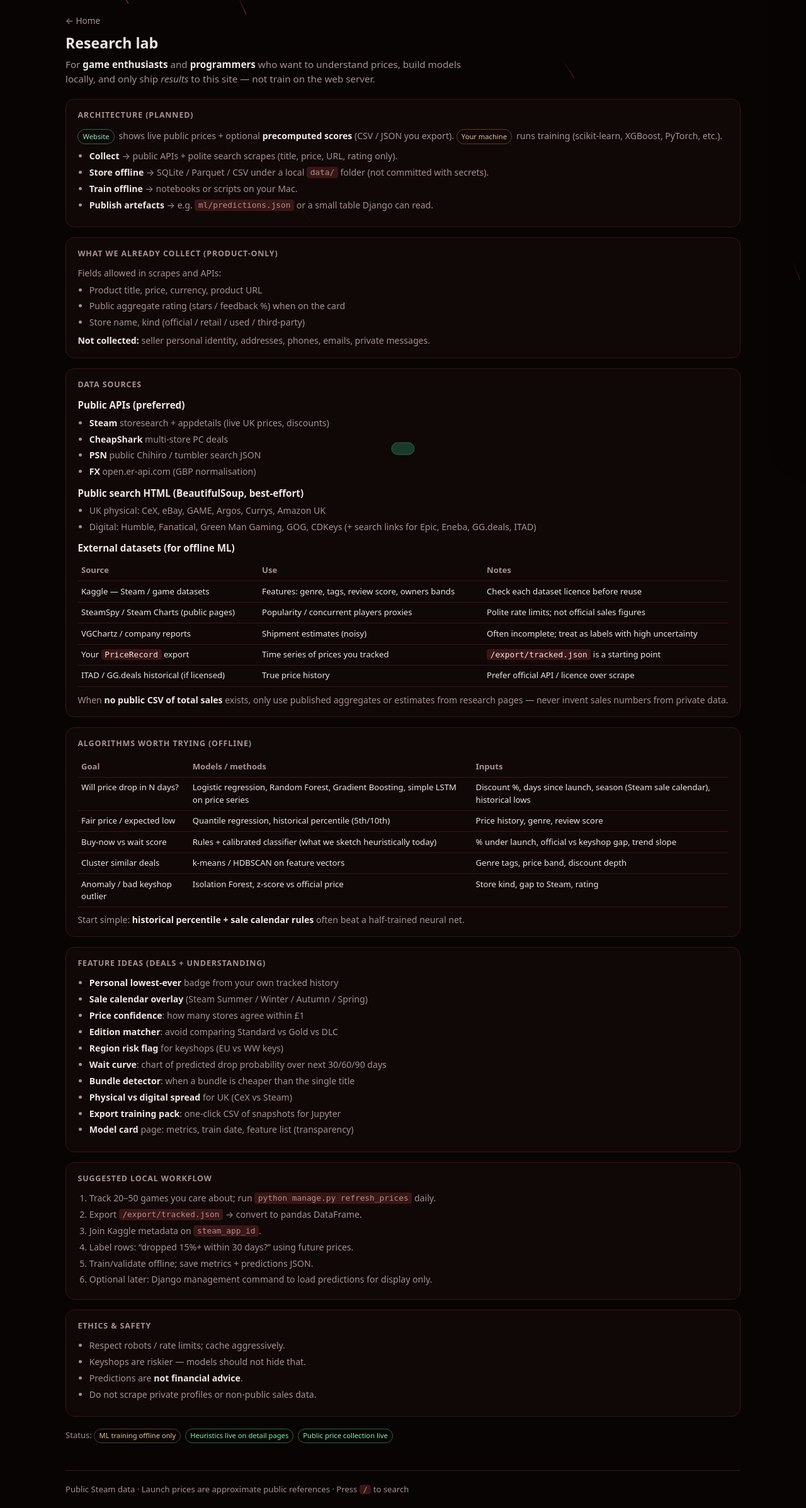
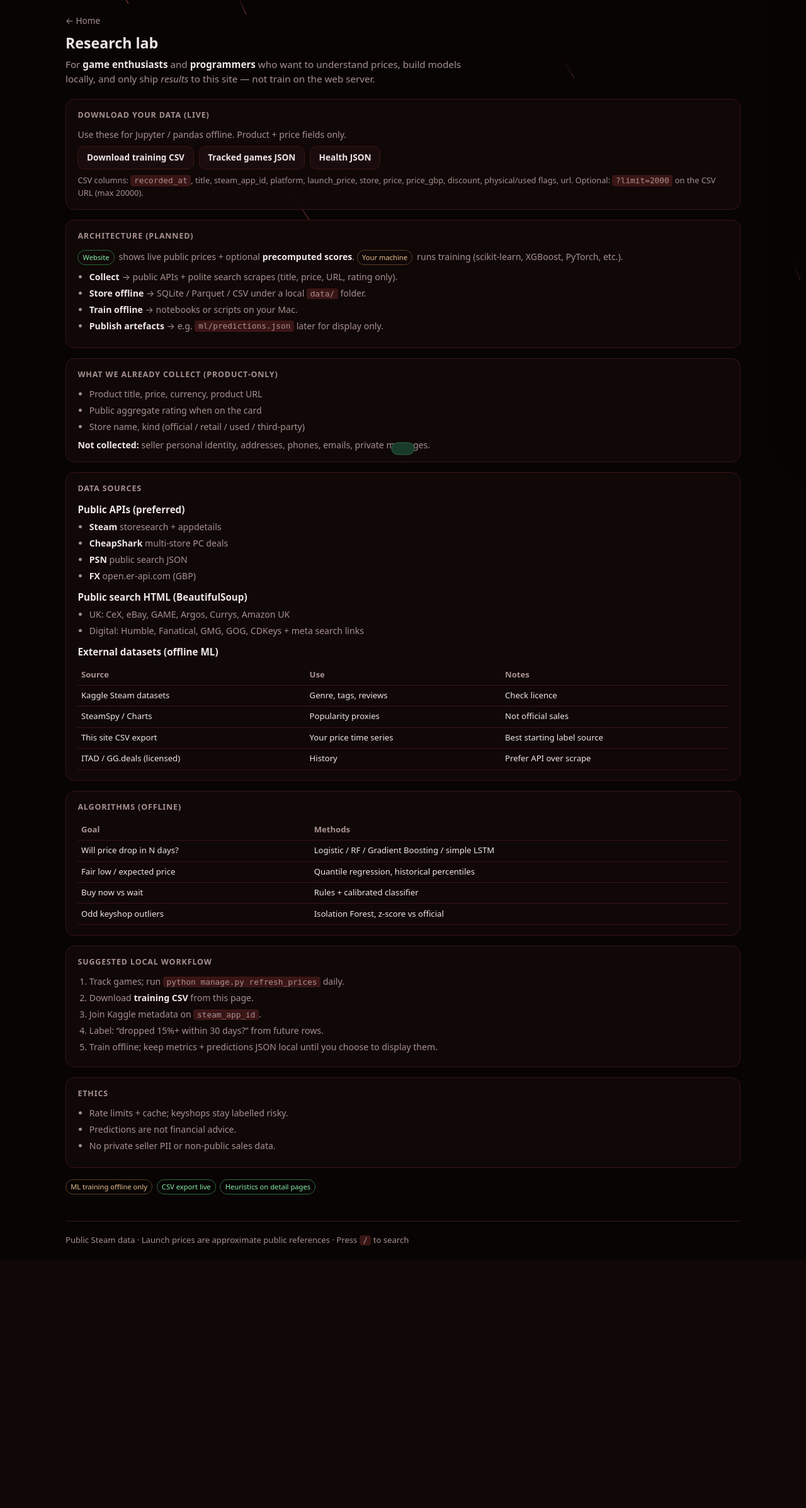
Before and after one commit to harinivasanc2000/django-game-price-tracker, a Django app: page /research/ in a window 1280 px wide. Shown: the part 81-2476 px from the top of the page at 63% size. After the commit the page ends 2059 px from the top, so only its background shows below. Run offline with Django 5.2, Linux system fonts and the light colour scheme; data comes from the database, SQL or seed files in the repository; data that the repository does not hold is empty; parts of the project's set-up code (start-up, migrations or seed data) failed here and were passed over.

Commit message:
Research lab: live export download links

```diff
--- a/templates/games/research.html
+++ b/templates/games/research.html
@@ -32,6 +32,13 @@
   .lab table { width: 100%; border-collapse: collapse; font-size: 0.82rem; margin-top: 0.5rem; }
   .lab th, .lab td { text-align: left; padding: 0.4rem 0.35rem; border-bottom: 1px solid var(--border); vertical-align: top; }
   .lab th { color: var(--muted); font-weight: 600; }
+  .lab .dl-row { display: flex; flex-wrap: wrap; gap: 0.5rem; margin-top: 0.5rem; }
+  .lab .dl-btn {
+    display: inline-block; padding: 0.45rem 0.85rem; border-radius: 10px;
+    border: 1px solid var(--border); background: #1a0c0c; color: var(--text);
+    text-decoration: none !important; font-size: 0.85rem; font-weight: 600;
+  }
+  .lab .dl-btn:hover { border-color: var(--accent2); color: var(--accent2); }
 </style>
 {% endblock %}
 
@@ -45,25 +52,39 @@
   </p>
 
   <section>
+    <h2>Download your data (live)</h2>
+    <p>Use these for Jupyter / pandas offline. Product + price fields only.</p>
+    <div class="dl-row">
+      <a class="dl-btn" href="{% url 'games:export_training_csv' %}">Download training CSV</a>
+      <a class="dl-btn" href="{% url 'games:export_tracked' %}">Tracked games JSON</a>
+      <a class="dl-btn" href="{% url 'games:health' %}">Health JSON</a>
+    </div>
+    <p style="margin-top:0.55rem;font-size:0.8rem;">
+      CSV columns: <code>recorded_at</code>, title, steam_app_id, platform, launch_price,
+      store, price, price_gbp, discount, physical/used flags, url.
+      Optional: <code>?limit=2000</code> on the CSV URL (max 20000).
+    </p>
+  </section>
+
+  <section>
     <h2>Architecture (planned)</h2>
     <p>
-      <span class="pill ok">Website</span> shows live public prices + optional <strong>precomputed scores</strong> (CSV / JSON you export).
+      <span class="pill ok">Website</span> shows live public prices + optional <strong>precomputed scores</strong>.
       <span class="pill later">Your machine</span> runs training (scikit-learn, XGBoost, PyTorch, etc.).
     </p>
     <ul>
       <li><strong>Collect</strong> → public APIs + polite search scrapes (title, price, URL, rating only).</li>
-      <li><strong>Store offline</strong> → SQLite / Parquet / CSV under a local <code>data/</code> folder (not committed with secrets).</li>
+      <li><strong>Store offline</strong> → SQLite / Parquet / CSV under a local <code>data/</code> folder.</li>
       <li><strong>Train offline</strong> → notebooks or scripts on your Mac.</li>
-      <li><strong>Publish artefacts</strong> → e.g. <code>ml/predictions.json</code> or a small table Django can read.</li>
+      <li><strong>Publish artefacts</strong> → e.g. <code>ml/predictions.json</code> later for display only.</li>
     </ul>
   </section>
 
   <section>
     <h2>What we already collect (product-only)</h2>
-    <p>Fields allowed in scrapes and APIs:</p>
     <ul>
       <li>Product title, price, currency, product URL</li>
-      <li>Public aggregate rating (stars / feedback %) when on the card</li>
+      <li>Public aggregate rating when on the card</li>
       <li>Store name, kind (official / retail / used / third-party)</li>
     </ul>
     <p><strong>Not collected:</strong> seller personal identity, addresses, phones, emails, private messages.</p>
@@ -73,128 +94,61 @@
     <h2>Data sources</h2>
     <h3>Public APIs (preferred)</h3>
     <ul>
-      <li><strong>Steam</strong> storesearch + appdetails (live UK prices, discounts)</li>
+      <li><strong>Steam</strong> storesearch + appdetails</li>
       <li><strong>CheapShark</strong> multi-store PC deals</li>
-      <li><strong>PSN</strong> public Chihiro / tumbler search JSON</li>
-      <li><strong>FX</strong> open.er-api.com (GBP normalisation)</li>
+      <li><strong>PSN</strong> public search JSON</li>
+      <li><strong>FX</strong> open.er-api.com (GBP)</li>
     </ul>
-    <h3>Public search HTML (BeautifulSoup, best-effort)</h3>
+    <h3>Public search HTML (BeautifulSoup)</h3>
     <ul>
-      <li>UK physical: CeX, eBay, GAME, Argos, Currys, Amazon UK</li>
-      <li>Digital: Humble, Fanatical, Green Man Gaming, GOG, CDKeys (+ search links for Epic, Eneba, GG.deals, ITAD)</li>
+      <li>UK: CeX, eBay, GAME, Argos, Currys, Amazon UK</li>
+      <li>Digital: Humble, Fanatical, GMG, GOG, CDKeys + meta search links</li>
     </ul>
-    <h3>External datasets (for offline ML)</h3>
+    <h3>External datasets (offline ML)</h3>
     <table>
       <tr><th>Source</th><th>Use</th><th>Notes</th></tr>
-      <tr>
-        <td>Kaggle — Steam / game datasets</td>
-        <td>Features: genre, tags, review score, owners bands</td>
-        <td>Check each dataset licence before reuse</td>
-      </tr>
-      <tr>
-        <td>SteamSpy / Steam Charts (public pages)</td>
-        <td>Popularity / concurrent players proxies</td>
-        <td>Polite rate limits; not official sales figures</td>
-      </tr>
-      <tr>
-        <td>VGChartz / company reports</td>
-        <td>Shipment estimates (noisy)</td>
-        <td>Often incomplete; treat as labels with high uncertainty</td>
-      </tr>
-      <tr>
-        <td>Your <code>PriceRecord</code> export</td>
-        <td>Time series of prices you tracked</td>
-        <td><code>/export/tracked.json</code> is a starting point</td>
-      </tr>
-      <tr>
-        <td>ITAD / GG.deals historical (if licensed)</td>
-        <td>True price history</td>
-        <td>Prefer official API / licence over scrape</td>
-      </tr>
+      <tr><td>Kaggle Steam datasets</td><td>Genre, tags, reviews</td><td>Check licence</td></tr>
+      <tr><td>SteamSpy / Charts</td><td>Popularity proxies</td><td>Not official sales</td></tr>
+      <tr><td>This site CSV export</td><td>Your price time series</td><td>Best starting label source</td></tr>
+      <tr><td>ITAD / GG.deals (licensed)</td><td>History</td><td>Prefer API over scrape</td></tr>
     </table>
-    <p style="margin-top:0.65rem;">
-      When <strong>no public CSV of total sales</strong> exists, only use published aggregates or estimates from
-      research pages — never invent sales numbers from private data.
-    </p>
   </section>
 
   <section>
-    <h2>Algorithms worth trying (offline)</h2>
+    <h2>Algorithms (offline)</h2>
     <table>
-      <tr><th>Goal</th><th>Models / methods</th><th>Inputs</th></tr>
-      <tr>
-        <td>Will price drop in N days?</td>
-        <td>Logistic regression, Random Forest, Gradient Boosting, simple LSTM on price series</td>
-        <td>Discount %, days since launch, season (Steam sale calendar), historical lows</td>
-      </tr>
-      <tr>
-        <td>Fair price / expected low</td>
-        <td>Quantile regression, historical percentile (5th/10th)</td>
-        <td>Price history, genre, review score</td>
-      </tr>
-      <tr>
-        <td>Buy-now vs wait score</td>
-        <td>Rules + calibrated classifier (what we sketch heuristically today)</td>
-        <td>% under launch, official vs keyshop gap, trend slope</td>
-      </tr>
-      <tr>
-        <td>Cluster similar deals</td>
-        <td>k-means / HDBSCAN on feature vectors</td>
-        <td>Genre tags, price band, discount depth</td>
-      </tr>
-      <tr>
-        <td>Anomaly / bad keyshop outlier</td>
-        <td>Isolation Forest, z-score vs official price</td>
-        <td>Store kind, gap to Steam, rating</td>
-      </tr>
+      <tr><th>Goal</th><th>Methods</th></tr>
+      <tr><td>Will price drop in N days?</td><td>Logistic / RF / Gradient Boosting / simple LSTM</td></tr>
+      <tr><td>Fair low / expected price</td><td>Quantile regression, historical percentiles</td></tr>
+      <tr><td>Buy now vs wait</td><td>Rules + calibrated classifier</td></tr>
+      <tr><td>Odd keyshop outliers</td><td>Isolation Forest, z-score vs official</td></tr>
     </table>
-    <p style="margin-top:0.55rem;">
-      Start simple: <strong>historical percentile + sale calendar rules</strong> often beat a half-trained neural net.
-    </p>
-  </section>
-
-  <section>
-    <h2>Feature ideas (deals + understanding)</h2>
-    <ul>
-      <li><strong>Personal lowest-ever</strong> badge from your own tracked history</li>
-      <li><strong>Sale calendar overlay</strong> (Steam Summer / Winter / Autumn / Spring)</li>
-      <li><strong>Price confidence</strong>: how many stores agree within £1</li>
-      <li><strong>Edition matcher</strong>: avoid comparing Standard vs Gold vs DLC</li>
-      <li><strong>Region risk flag</strong> for keyshops (EU vs WW keys)</li>
-      <li><strong>Wait curve</strong>: chart of predicted drop probability over next 30/60/90 days</li>
-      <li><strong>Bundle detector</strong>: when a bundle is cheaper than the single title</li>
-      <li><strong>Physical vs digital spread</strong> for UK (CeX vs Steam)</li>
-      <li><strong>Export training pack</strong>: one-click CSV of snapshots for Jupyter</li>
-      <li><strong>Model card</strong> page: metrics, train date, feature list (transparency)</li>
-    </ul>
   </section>
 
   <section>
     <h2>Suggested local workflow</h2>
     <ol style="margin-left:1.15rem;color:var(--muted);font-size:0.88rem;line-height:1.55;">
-      <li>Track 20–50 games you care about; run <code>python manage.py refresh_prices</code> daily.</li>
-      <li>Export <code>/export/tracked.json</code> → convert to pandas DataFrame.</li>
+      <li>Track games; run <code>python manage.py refresh_prices</code> daily.</li>
+      <li>Download <strong>training CSV</strong> from this page.</li>
       <li>Join Kaggle metadata on <code>steam_app_id</code>.</li>
-      <li>Label rows: “dropped 15%+ within 30 days?” using future prices.</li>
-      <li>Train/validate offline; save metrics + predictions JSON.</li>
-      <li>Optional later: Django management command to load predictions for display only.</li>
+      <li>Label: “dropped 15%+ within 30 days?” from future rows.</li>
+      <li>Train offline; keep metrics + predictions JSON local until you choose to display them.</li>
     </ol>
   </section>
 
   <section>
-    <h2>Ethics & safety</h2>
+    <h2>Ethics</h2>
     <ul>
-      <li>Respect robots / rate limits; cache aggressively.</li>
-      <li>Keyshops are riskier — models should not hide that.</li>
-      <li>Predictions are <strong>not financial advice</strong>.</li>
-      <li>Do not scrape private profiles or non-public sales data.</li>
+      <li>Rate limits + cache; keyshops stay labelled risky.</li>
+      <li>Predictions are not financial advice.</li>
+      <li>No private seller PII or non-public sales data.</li>
     </ul>
   </section>
 
   <p style="font-size:0.82rem;color:var(--muted);margin-top:0.5rem;">
-    Status: <span class="pill later">ML training offline only</span>
-    <span class="pill ok">Heuristics live on detail pages</span>
-    <span class="pill ok">Public price collection live</span>
+    <span class="pill later">ML training offline only</span>
+    <span class="pill ok">CSV export live</span>
+    <span class="pill ok">Heuristics on detail pages</span>
   </p>
 </div>
 {% endblock %}
```
